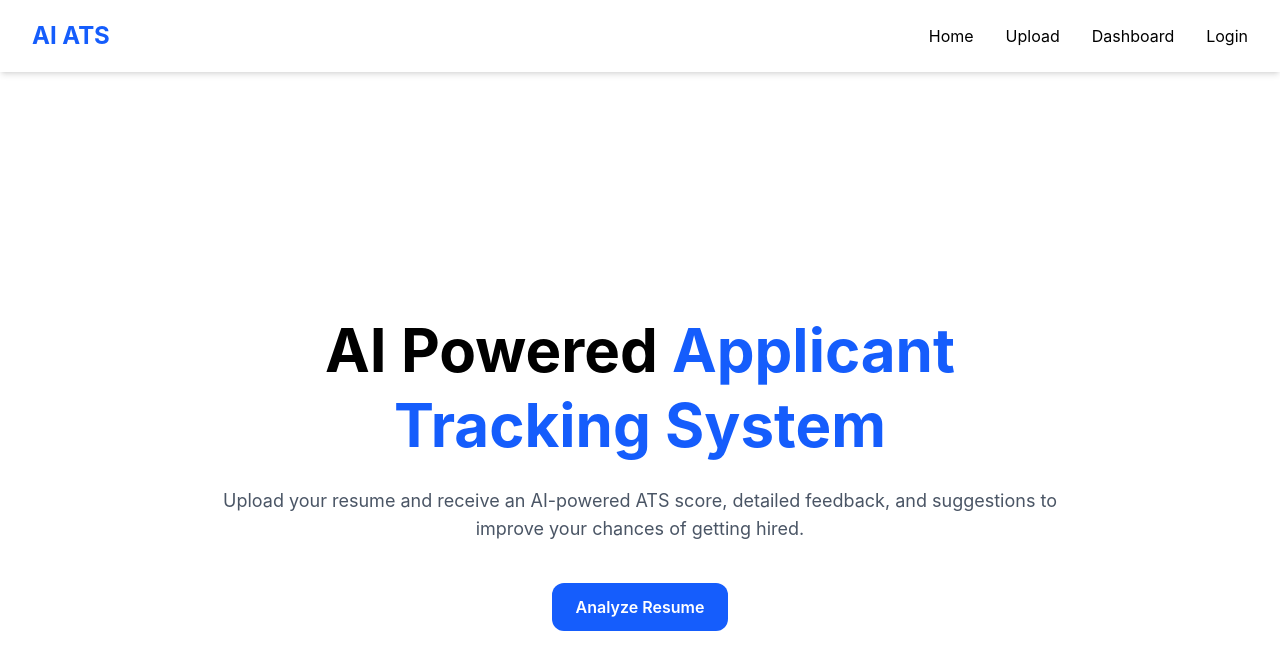
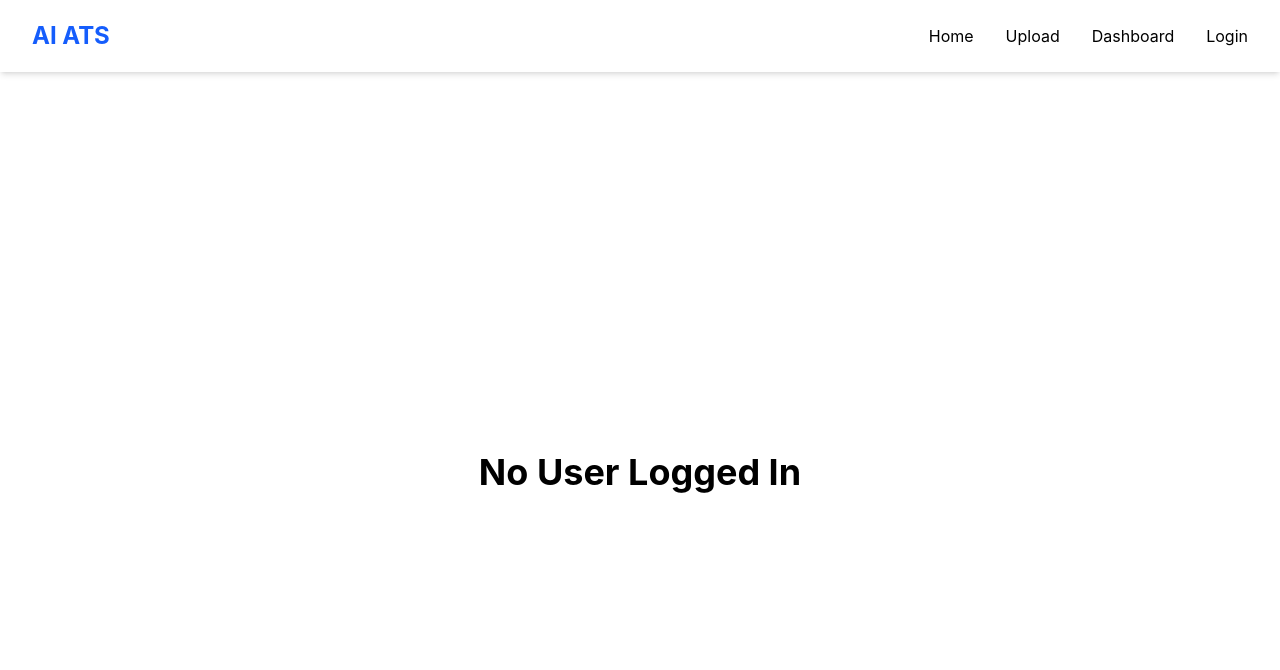
Before and after one commit to VIVEK-09072003/Ai-applicant-tracking-system, a React (Vite) app: page / in a window 1280 px wide. Shown: the top 670 px of the page. Built offline with nearby package versions, Linux system fonts and the light colour scheme.

Commit message:
Setup authentication context and custom hook

```diff
--- /dev/null
+++ b/src/context/AuthContext.jsx
@@ -0,0 +1,5 @@
+import { createContext } from "react";
+
+const AuthContext = createContext(null);
+
+export default AuthContext;
--- a/src/hooks/useAuth.js
+++ b/src/hooks/useAuth.js
@@ -1,9 +1,8 @@
-import React from 'react'
+import { useContext } from "react";
+import AuthContext from "../context/AuthContext";
 
 const useAuth = () => {
-  return (
-    <div>useAuth</div>
-  )
-}
+  return useContext(AuthContext);
+};
 
-export default useAuth
+export default useAuth;
--- a/src/lib/puter.js
+++ b/src/lib/puter.js
@@ -1,9 +1,3 @@
-import React from 'react'
+import puter from "@heyputer/puter.js";
 
-const puter = () => {
-  return (
-    <div>puter</div>
-  )
-}
-
-export default puter
+export default puter;
--- a/src/pages/Home.jsx
+++ b/src/pages/Home.jsx
@@ -1,24 +1,14 @@
-import Button from "../components/ui/Button";
+import useAuth from "../hooks/useAuth";
 
 const Home = () => {
+  const { user } = useAuth();
+
   return (
-    <section className="min-h-screen flex items-center justify-center px-6">
-      <div className="max-w-4xl text-center">
-        <h1 className="text-6xl font-bold leading-tight">
-          AI Powered
-          <span className="text-blue-600"> Applicant Tracking System</span>
-        </h1>
-
-        <p className="mt-6 text-gray-600 text-lg">
-          Upload your resume and receive an AI-powered ATS score, detailed
-          feedback, and suggestions to improve your chances of getting hired.
-        </p>
-
-        <div className="mt-10">
-          <Button>Analyze Resume</Button>
-        </div>
-      </div>
-    </section>
+    <div className="min-h-screen flex justify-center items-center">
+      <h1 className="text-4xl font-bold">
+        {user ? `Welcome ${user.name}` : "No User Logged In"}
+      </h1>
+    </div>
   );
 };
 
--- a/src/providers/AuthProvider.jsx
+++ b/src/providers/AuthProvider.jsx
@@ -1,7 +1,29 @@
-import React from 'react'
+import { useState } from "react";
+import AuthContext from "../context/AuthContext";
 
 const AuthProvider = ({ children }) => {
-  return children;
+  const [user, setUser] = useState(null);
+
+  const login = () => {
+    console.log("Login will be implemented");
+  };
+
+  const logout = () => {
+    console.log("Logout will be implemented");
+  };
+
+  return (
+    <AuthContext.Provider
+      value={{
+        user,
+        setUser,
+        login,
+        logout,
+      }}
+    >
+      {children}
+    </AuthContext.Provider>
+  );
 };
 
 export default AuthProvider;
```
